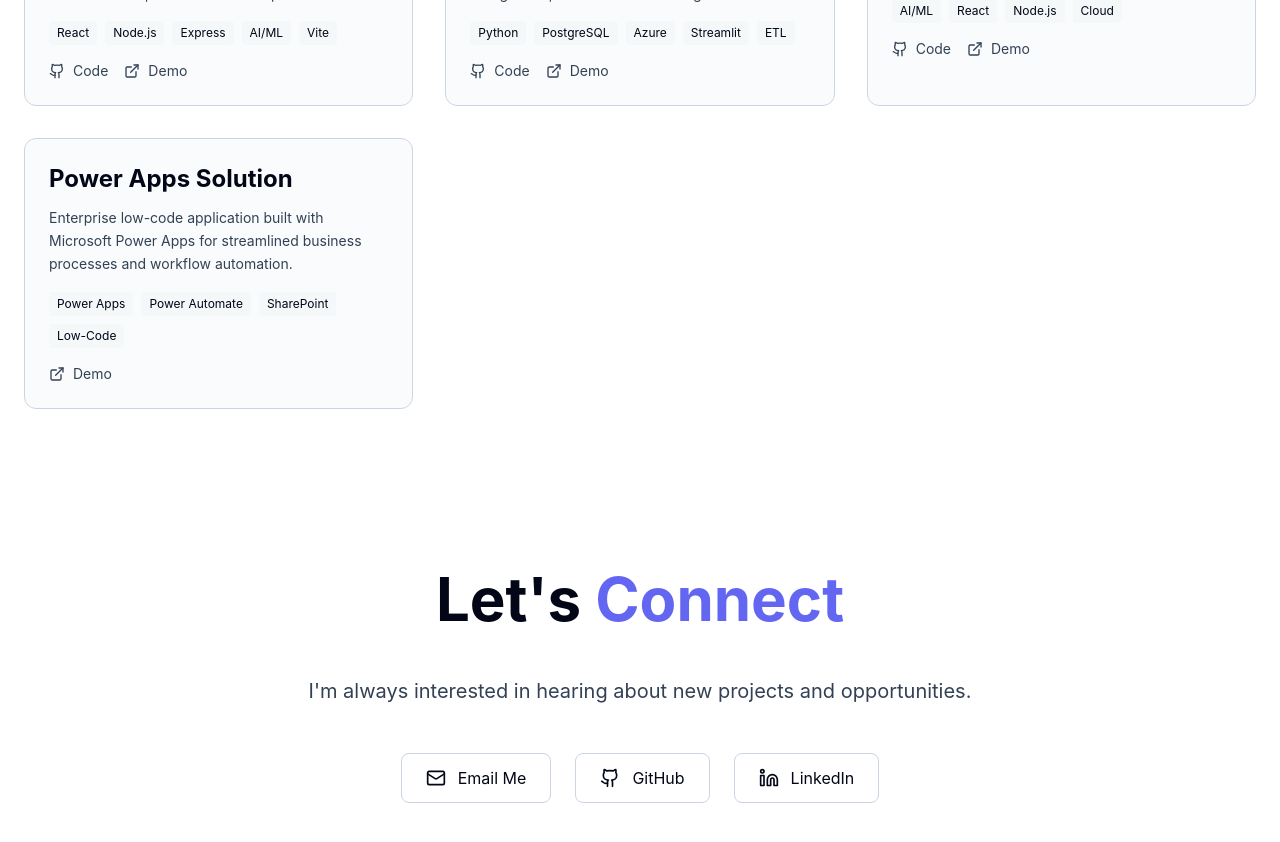
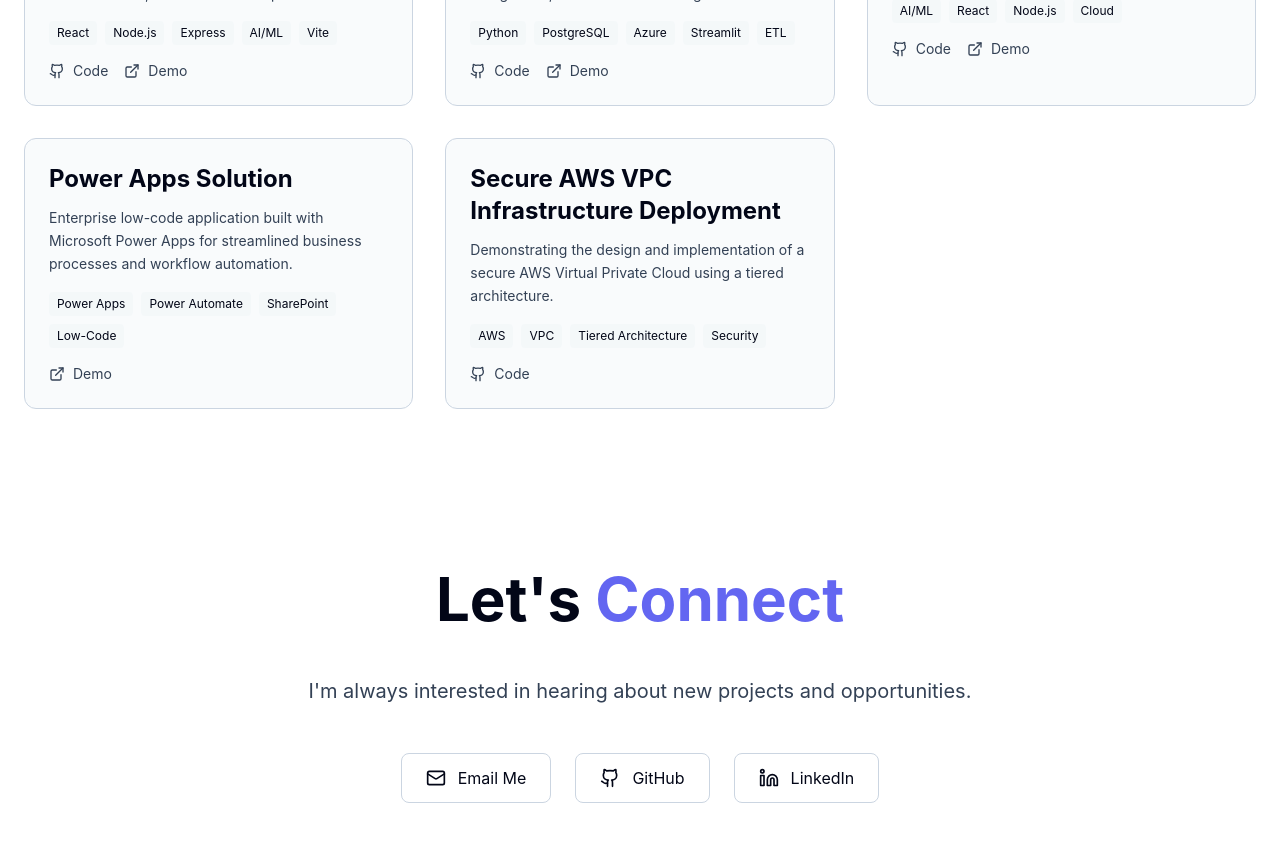
Before and after one commit to boipelo-codes/Project-Portfolio, a React (Vite) app: page / in a window 1280 px wide. Shown: the part 1920-2762 px from the top of the page. Built offline with nearby package versions, Linux system fonts and the light colour scheme.

Commit message:
added a new project

```diff
--- a/src/components/ProjectsTemp.jsx
+++ b/src/components/ProjectsTemp.jsx
@@ -29,6 +29,12 @@
       description: "Enterprise low-code application built with Microsoft Power Apps for streamlined business processes and workflow automation.",
       tech: ["Power Apps", "Power Automate", "SharePoint", "Low-Code"],
       demo: "https://apps.powerapps.com/play/e/default-a3f14f21-237f-4028-b978-425eb768a716/a/ff81b365-5ea2-4816-bd8e-3e723680ebc4?tenantId=a3f14f21-237f-4028-b978-425eb768a716"
+    },
+    {
+      title: "Secure AWS VPC Infrastructure Deployment",
+      description: "Demonstrating the design and implementation of a secure AWS Virtual Private Cloud using a tiered architecture.",
+      tech: ["AWS", "VPC", "Tiered Architecture", "Security"],
+      github: "https://github.com/boipelo-codes/secure-aws-vpc-project"
     }
   ];
 
```
